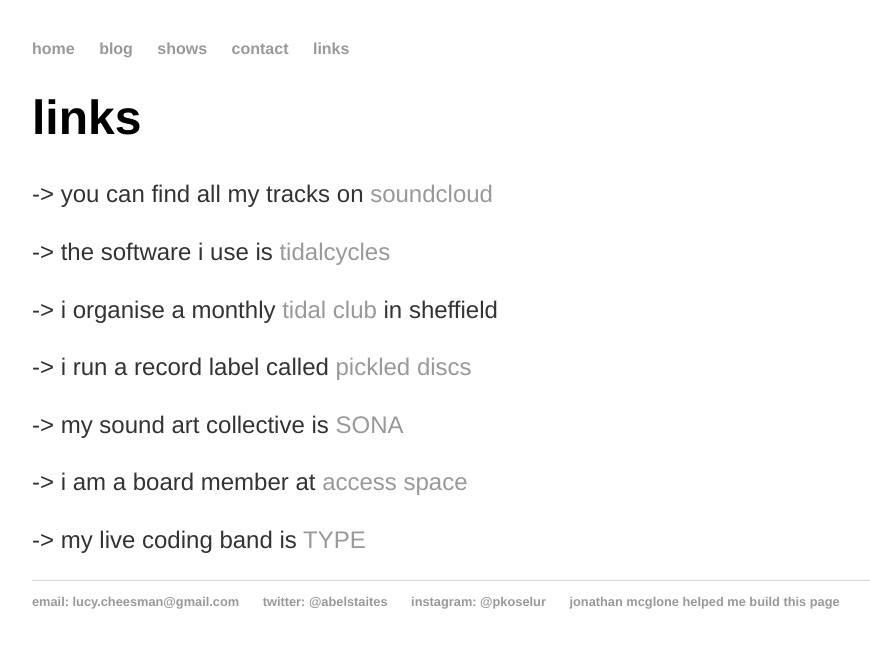
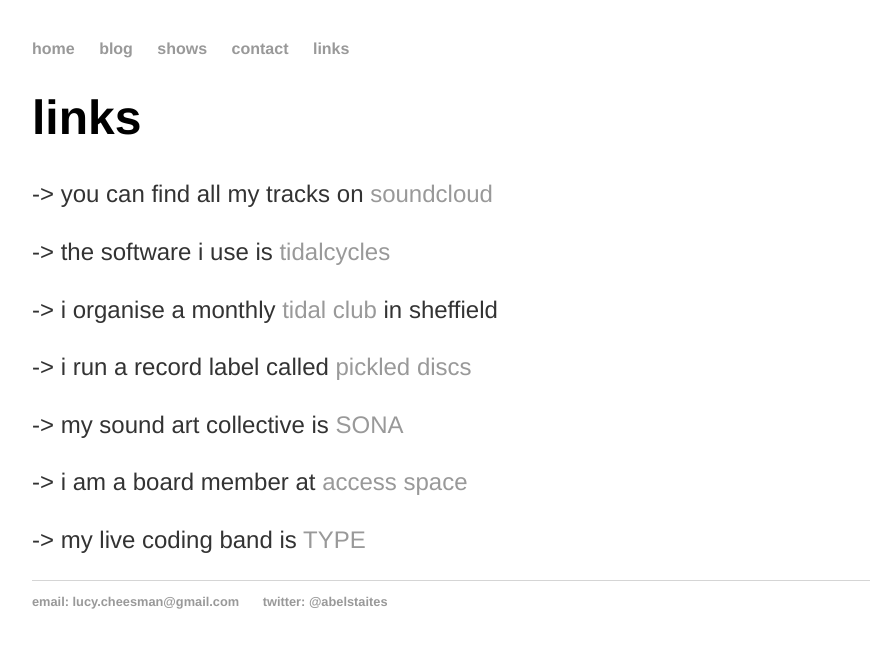
Before and after one commit to heavy-lifting/heavy-lifting.github.io, a Jekyll site: the page built from links.html, in a window 1280 px wide. Shown: the top 648 px of the page, without its empty margins (160-1030 px from the left). Built offline with Jekyll 4.4.1, drawn with Linux system fonts in a browser that asks for light colours.

Commit message:
Update default.html

```diff
--- a/_layouts/default.html
+++ b/_layouts/default.html
@@ -34,8 +34,7 @@
 	    		<ul>
 	        		<li><a href="mailto:lucy.cheesman@gmail.com">email: lucy.cheesman@gmail.com</a></li>
 	        		<li><a href="https://twitter.com/abelstaites">twitter: @abelstaites</a></li>
-	        		<li><a href="https://www.instagram.com/pkoselur/">instagram: @pkoselur</a></li>
-	        		<li><a href="http://jmcglone.com/guides/github-pages/">jonathan mcglone helped me build this page</a></li>
+
 				</ul>
 			</footer>
 		</body>
```
